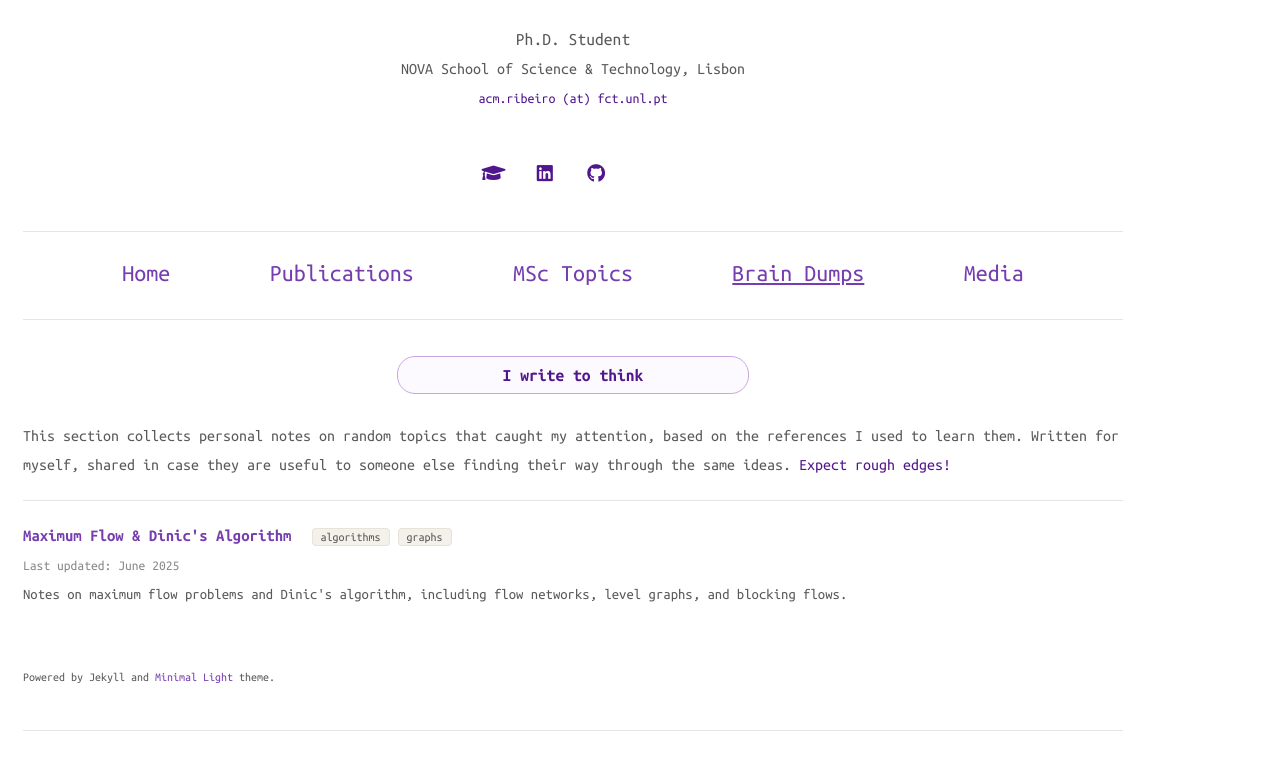
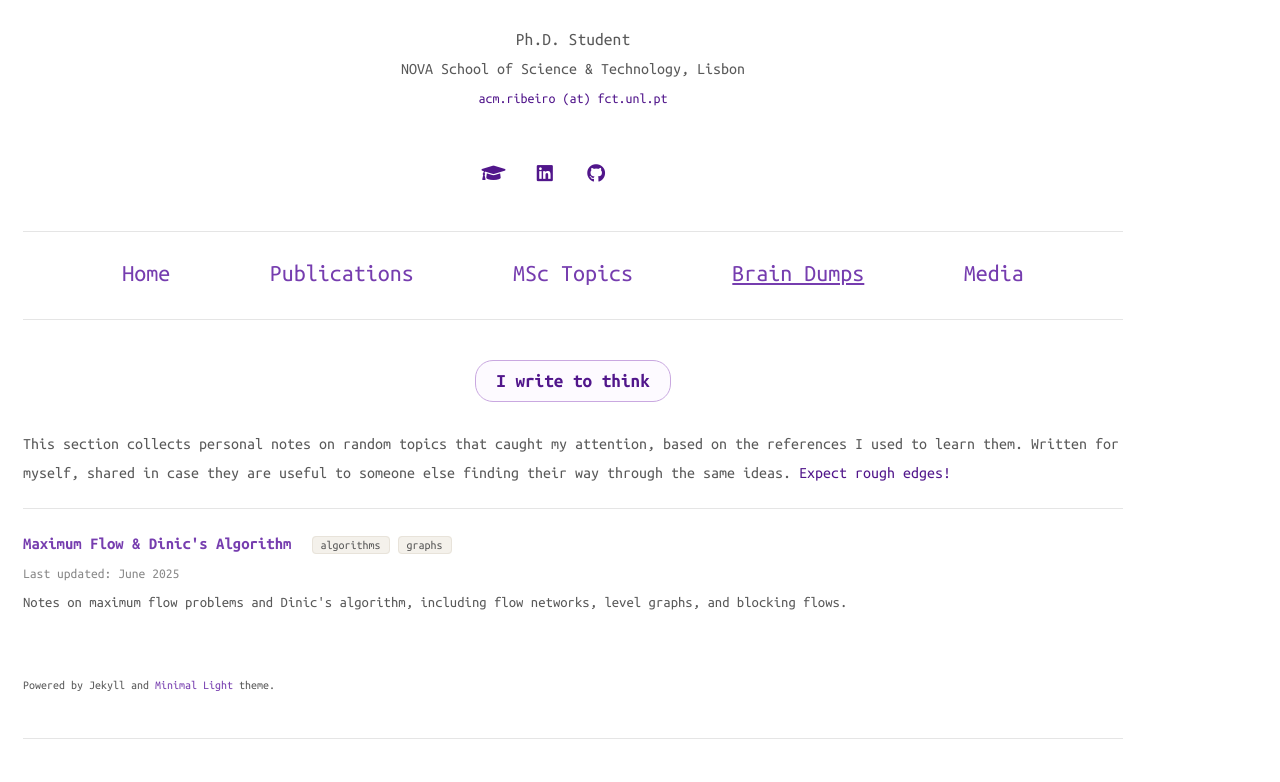
Before and after one commit to acm-ribeiro/acm-ribeiro.github.io, a Jekyll site: the page built from braindumps.md, in a window 1280 px wide. Shown: the part 352-1134 px from the top of the page. Built offline with Jekyll 4.4.1, drawn with Linux system fonts in a browser that asks for light colours; nearby versions of some CDN libraries; a style sheet for code colours, icons or effects is not loaded.

Commit message:
fix mobile display of braindumps

```diff
--- a/braindumps.md
+++ b/braindumps.md
@@ -11,8 +11,8 @@ layout: homepage
 
 ---
 <center>
-    <div style="margin-top:2.2em; border: 1px solid #c9a8e0; border-radius: 18px; background-color: #fdfaff; text-align: center; padding:10px; line-height: 1; width: 30%; height:1em">
-        <p style="margin: 0 0 0.4rem; font-size: 1.1rem; font-weight: 600; color: #51168b;">
+    <div style="margin-top:1.2em; border: 1px solid #c9a8e0; border-radius: 18px; background-color: #fdfaff; text-align: center; padding:10px; line-height: 0; display: inline-block; padding:20px">
+        <p style="margin: 0 0 0; font-size: 1.2rem; font-weight: 600; color: #51168b;">
             I write to think
         </p>
     </div>
```
